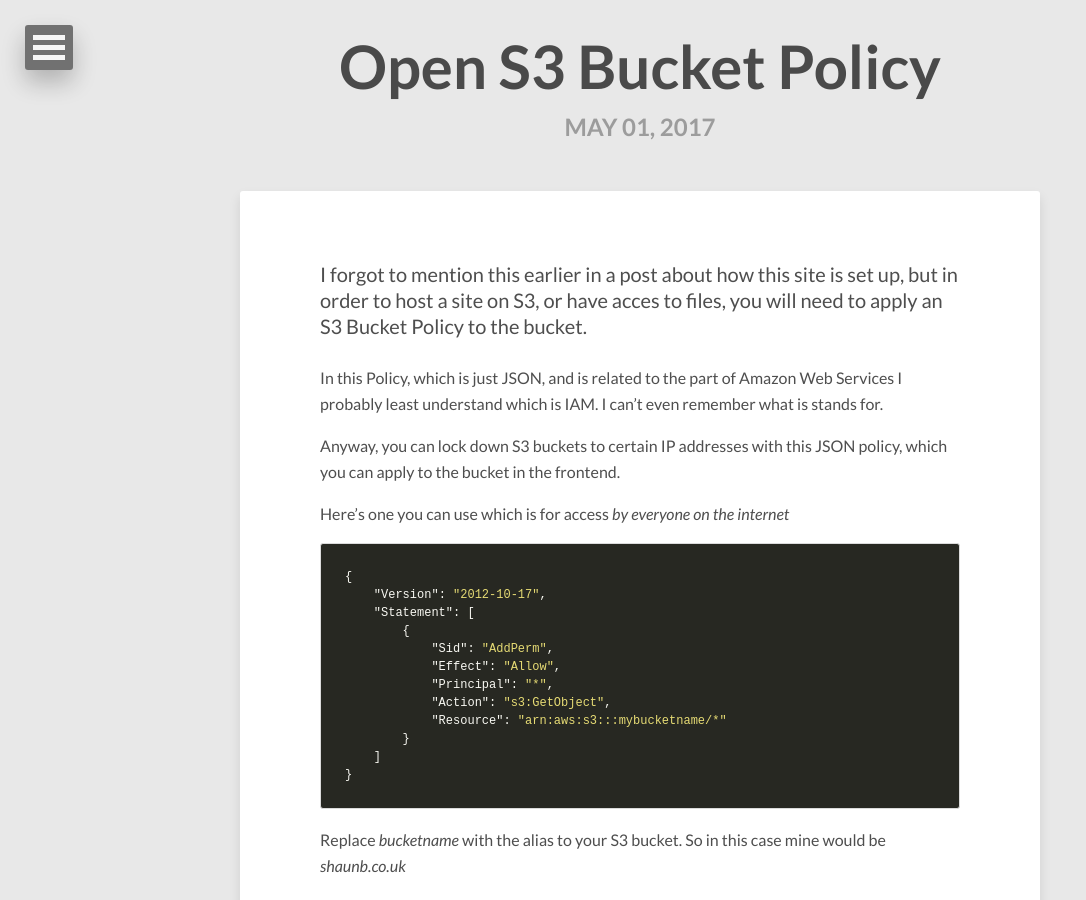
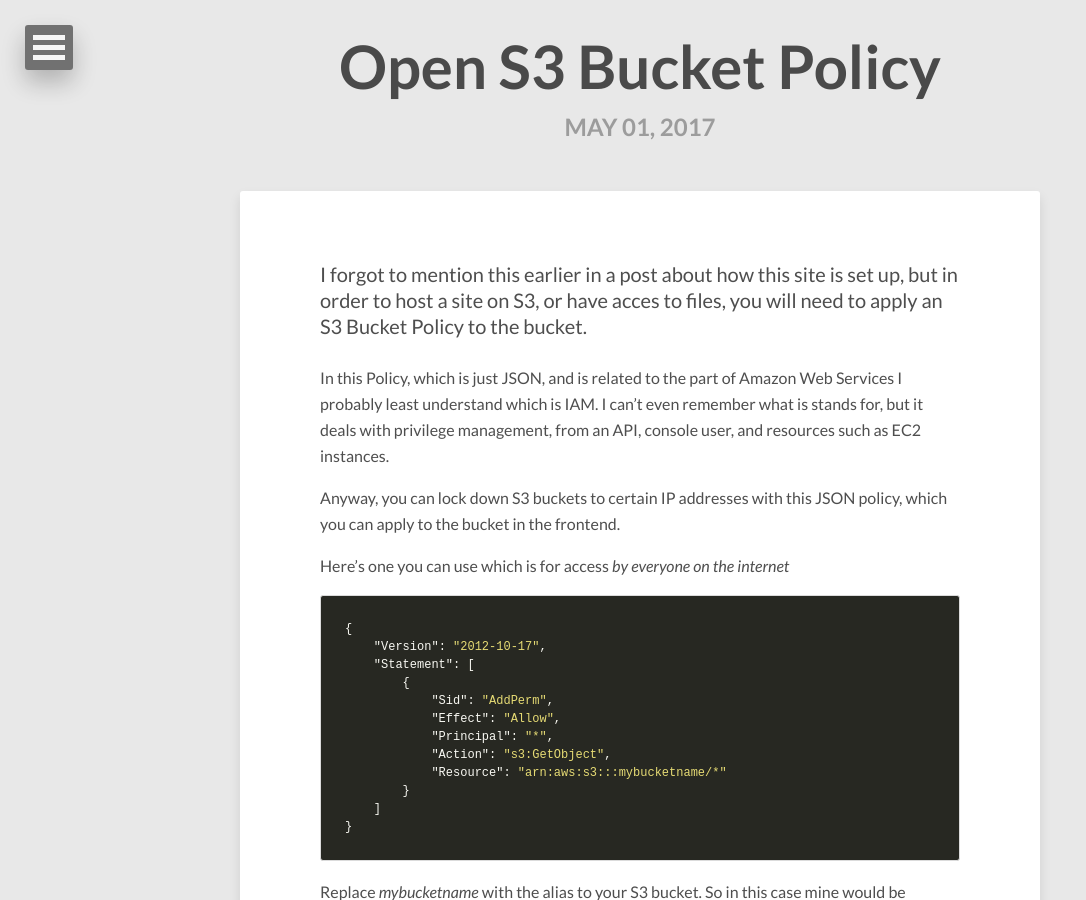
Before and after one commit to kernow5000/staticsite, a Jekyll site: the page built from _posts/2017-05-01-s3-bucket-policy.md, in a window 1280 px wide and 900 px high. Shown: the whole window, without its empty margins (0-1086 px from the left). Built offline with Jekyll 4.4.1, drawn with Linux system fonts in a browser that asks for light colours; nearby versions of some CDN libraries.

Commit message:
snapshot

````diff
--- a/_posts/2017-05-01-s3-bucket-policy.md
+++ b/_posts/2017-05-01-s3-bucket-policy.md
@@ -10,7 +10,8 @@
 a site on S3, or have acces to files, you will need to apply an S3 Bucket Policy to the bucket.
 
 In this Policy, which is just JSON, and is related to the part of Amazon Web Services I probably
-least understand which is IAM. I can't even remember what is stands for.
+least understand which is IAM. I can't even remember what is stands for, but it deals with privilege management,
+from an API, console user, and resources such as EC2 instances.
 
 Anyway, you can lock down S3 buckets to certain IP addresses with this JSON policy, which you
 can apply to the bucket in the frontend.
@@ -32,7 +33,7 @@
 }
 ```
 
-Replace *bucketname* with the alias to your S3 bucket. So in this case mine would be
+Replace *mybucketname* with the alias to your S3 bucket. So in this case mine would be
 *shaunb.co.uk*
 
 You should be able to get to the files in this bucket from anywhere now.
````
Also changed, not shown: 4 other files.
